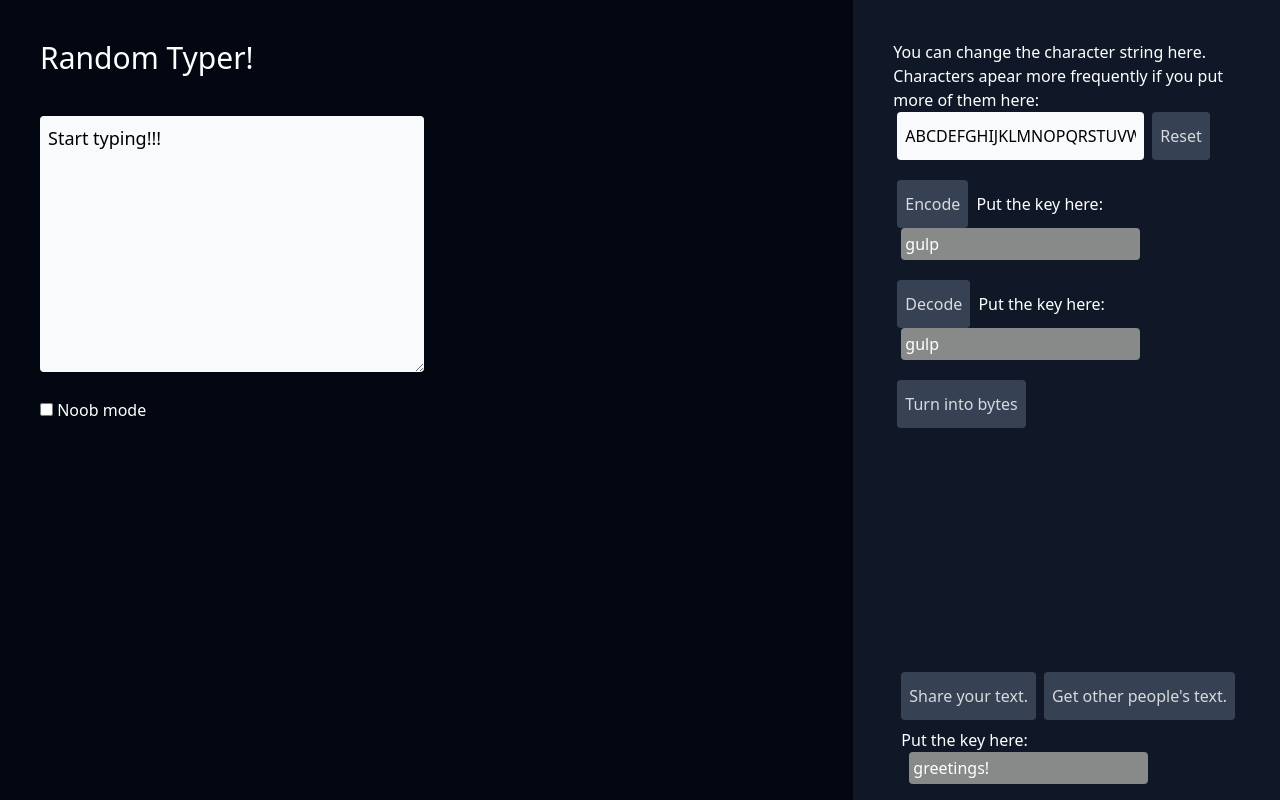
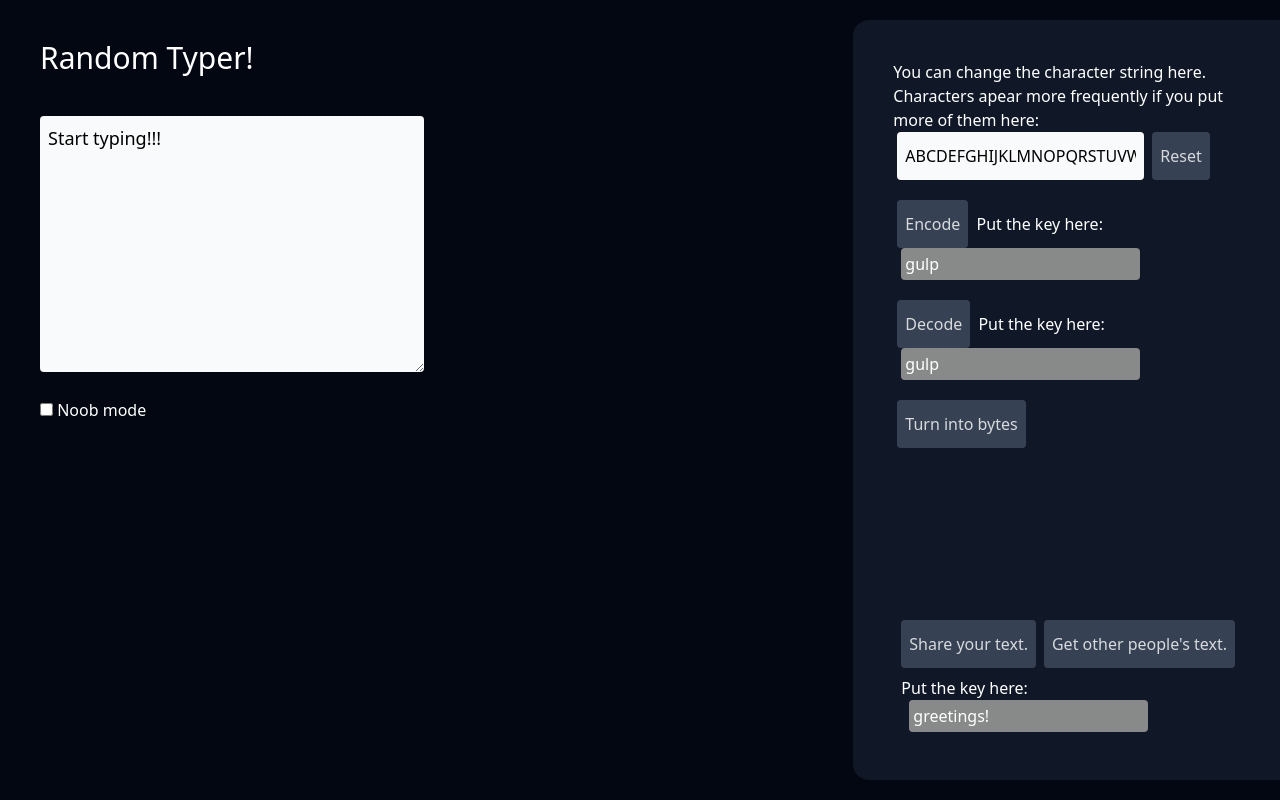
Before and after one commit to CavieJohnsonHere/random-typer, a Next.js app: page / in a window 1280 px wide. Built offline with nearby package versions, Linux system fonts and the light colour scheme.

Commit message:
added a rounded feature to the right side

```diff
--- a/src/app/page.tsx
+++ b/src/app/page.tsx
@@ -98,7 +98,7 @@ export default function Home() {
         </div>
       </div>
 
-      <div className="p-10 bg-gray-900">
+      <div className="p-10 bg-gray-900 my-5 rounded-s-2xl">
         <div>
           <span>
             You can change the character string here. Characters apear more
@@ -166,7 +166,7 @@ export default function Home() {
           </button>
         </div>
 
-        <div className="md:absolute bottom-0 py-2">
+        <div className="md:absolute bottom-15">
           <Share value={value} setValue={setValue} />
         </div>
       </div>
```
